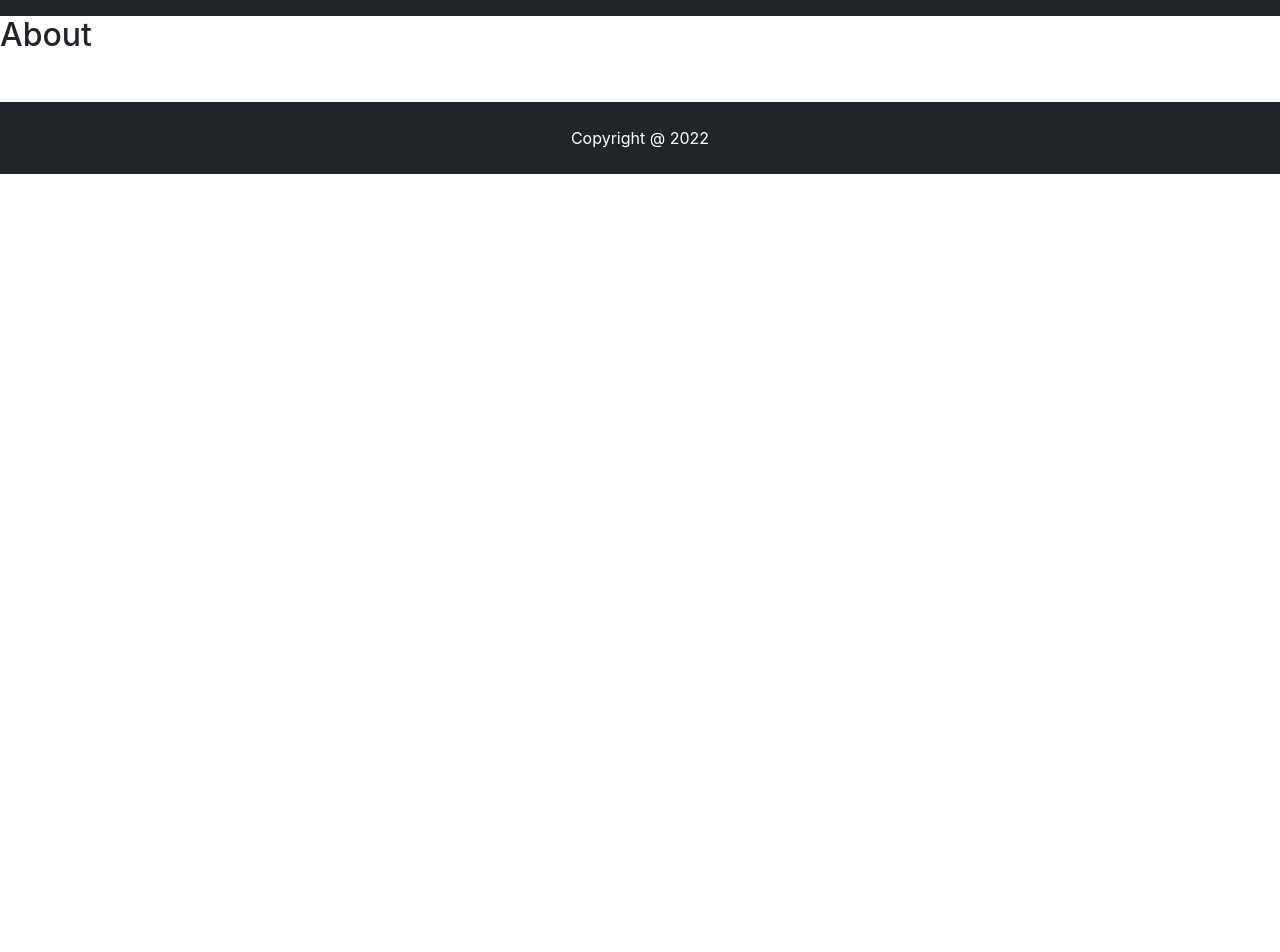
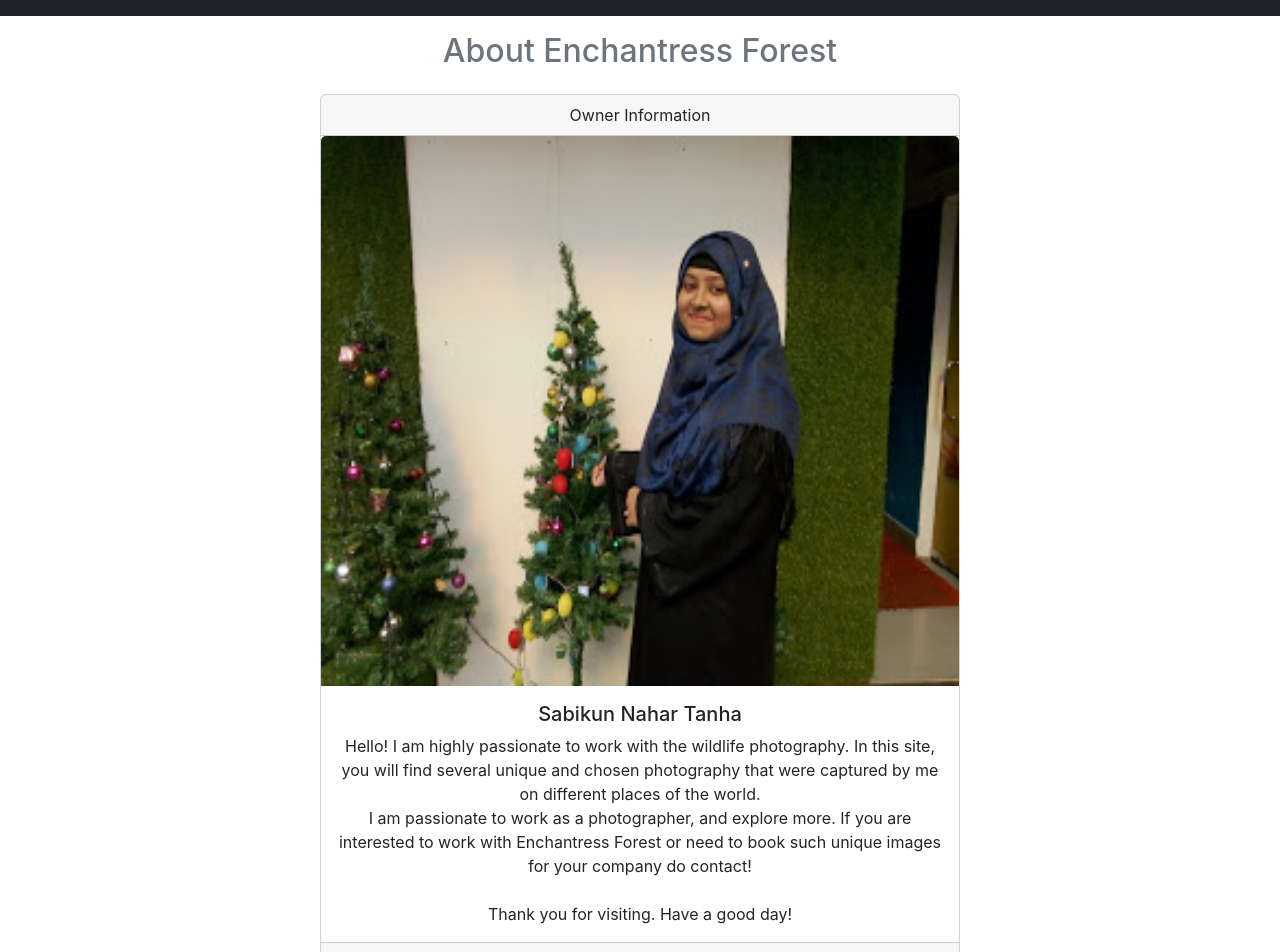
Before and after one commit to SabikunNaharTanha/Wildlife-photographer, a React (Create React App) app: page /about in a window 1280 px wide. Shown: the part 40-992 px from the top of the page. Before the commit the page ends 800 px from the top, so only its background shows below. Built offline with nearby package versions, Linux system fonts and the light colour scheme; no server answers.

Commit message:
added the about section

```diff
--- a/src/pages/About/About.js
+++ b/src/pages/About/About.js
@@ -1,9 +1,28 @@
 import React from 'react';
+import { Button, Card } from 'react-bootstrap';
+import me from '../../Images/About/ab.jpg';
 
 const About = () => {
     return (
         <div>
-            <h2>About</h2>
+            <h2 className='m-3 text-secondary text-center'>About Enchantress Forest</h2>
+
+            <Card className="text-center w-50 mx-auto m-4">
+                <Card.Header>Owner Information</Card.Header>
+                <Card.Img variant="top" height='550px' src={me} />
+                <Card.Body>
+                    <Card.Title>Sabikun Nahar Tanha</Card.Title>
+                    <Card.Text>
+                        Hello!
+                        I am highly passionate to work with the wildlife photography. In this site, you will find several unique and chosen photography that were captured by me on different places of the world. <br /> I am passionate to work as a photographer, and explore more. If you are interested to work with Enchantress Forest or need to book such unique images for your company do contact!
+                        <br /><br />
+                        Thank you for visiting. Have a good day!
+                    </Card.Text>
+
+                </Card.Body>
+                <Card.Footer className="text-muted">Created on 2022</Card.Footer>
+            </Card>
+
         </div>
     );
 };
--- a/src/pages/Blogs/Blogs.js
+++ b/src/pages/Blogs/Blogs.js
@@ -4,7 +4,7 @@ import { Accordion, Table } from 'react-bootstrap';
 const Blogs = () => {
     return (
         <div>
-            <h2 className='m-3 text-primary text-center'>Firebase Blogs</h2>
+            <h2 className='m-3 text-secondary text-center'>Firebase Blogs</h2>
             {/* Question 01 */}
             <div className='w-75 mx-auto'>
                 <h5 className='mt-5'> Q-1. Difference Between Authorization and Authentication </h5>
```
Also changed, not shown: src/Images/About/ab.jpg (added), src/Images/About/me.jpg (added).
